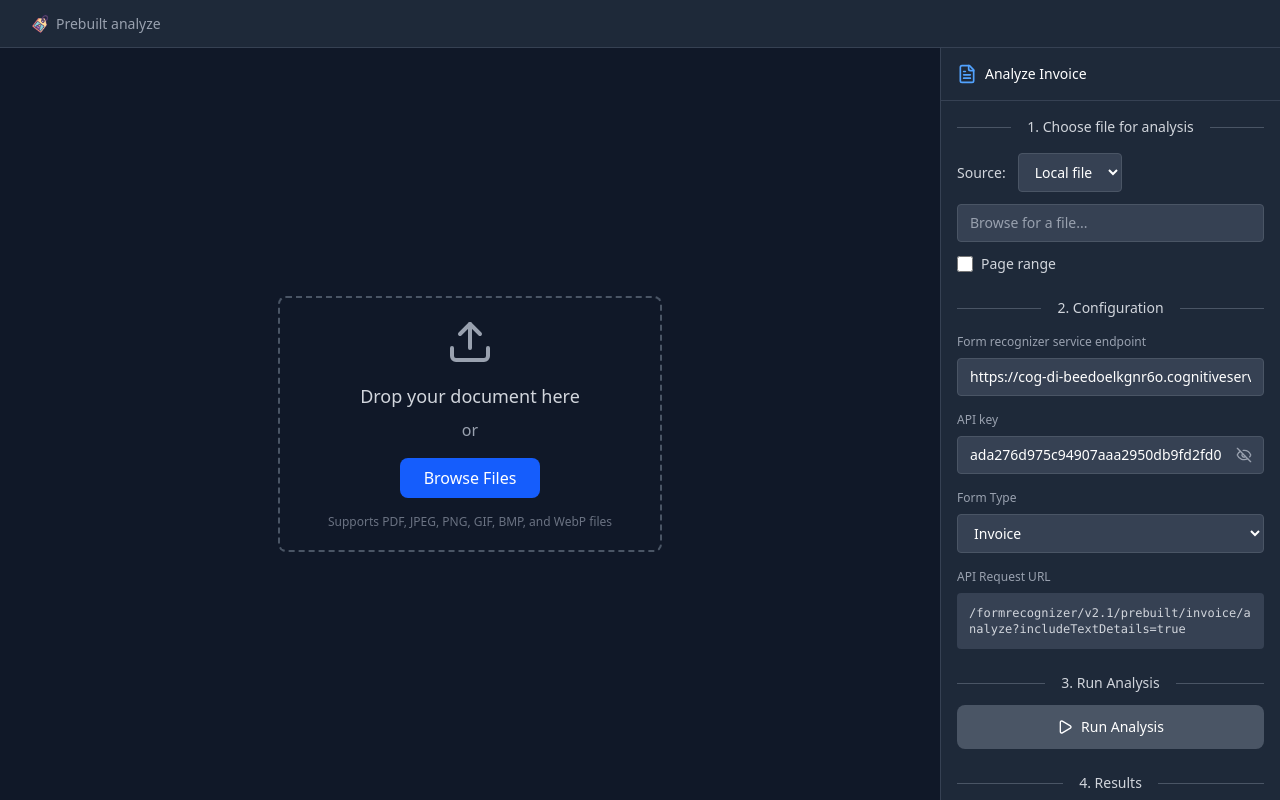
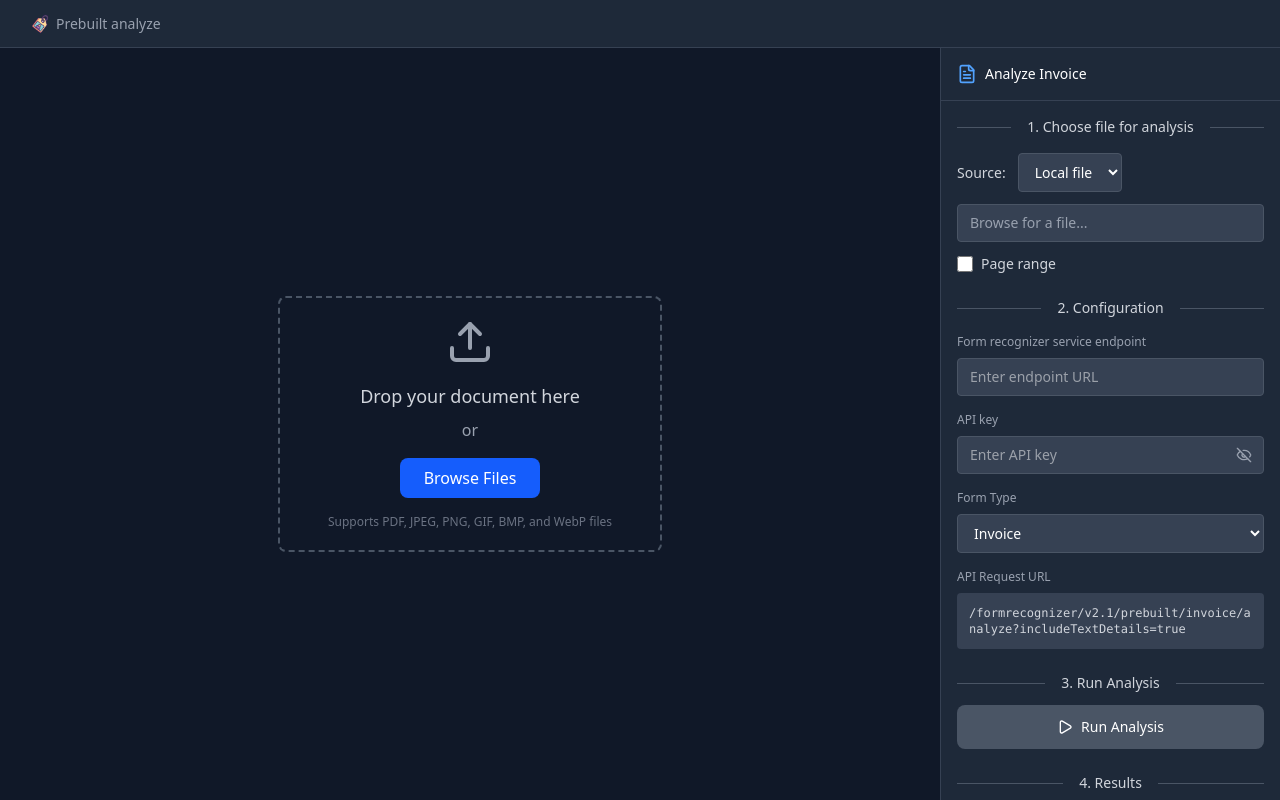
Before and after one commit to tonynagyy/pre-built-analysis-document-extraction, a React (Vite) app in the folder client/: page / in a window 1280 px wide. Built offline with nearby package versions, Linux system fonts and the light colour scheme.

Commit message:
fix: remove unneeded lines

```diff
--- a/client/src/components/PrebuiltAnalyze.jsx
+++ b/client/src/components/PrebuiltAnalyze.jsx
@@ -14,11 +14,9 @@ export default function PrebuiltAnalyze() {
   const [selectedFile, setSelectedFile] = useState(null);
   const [filePreview, setFilePreview] = useState(null);
   const [pageRange, setPageRange] = useState("");
-  const [apiKey, setApiKey] = useState("ada276d975c94907aaa2950db9fd2fd0");
+  const [apiKey, setApiKey] = useState("");
   const [showApiKey, setShowApiKey] = useState(true);
-  const [endpoint, setEndpoint] = useState(
-    "https://cog-di-beedoelkgnr6o.cognitiveservices.azure.com/"
-  );
+  const [endpoint, setEndpoint] = useState("");
   const [formType, setFormType] = useState("invoice");
   const [isAnalyzing, setIsAnalyzing] = useState(false);
   const [results, setResults] = useState(null);
@@ -103,6 +101,7 @@ export default function PrebuiltAnalyze() {
 
         if (resultData.status === "succeeded") {
           analysisComplete = true;
+          console.log("Analysis results:", resultData);
           setResults(resultData.analyzeResult);
         } else if (resultData.status === "failed") {
           throw new Error(
```
